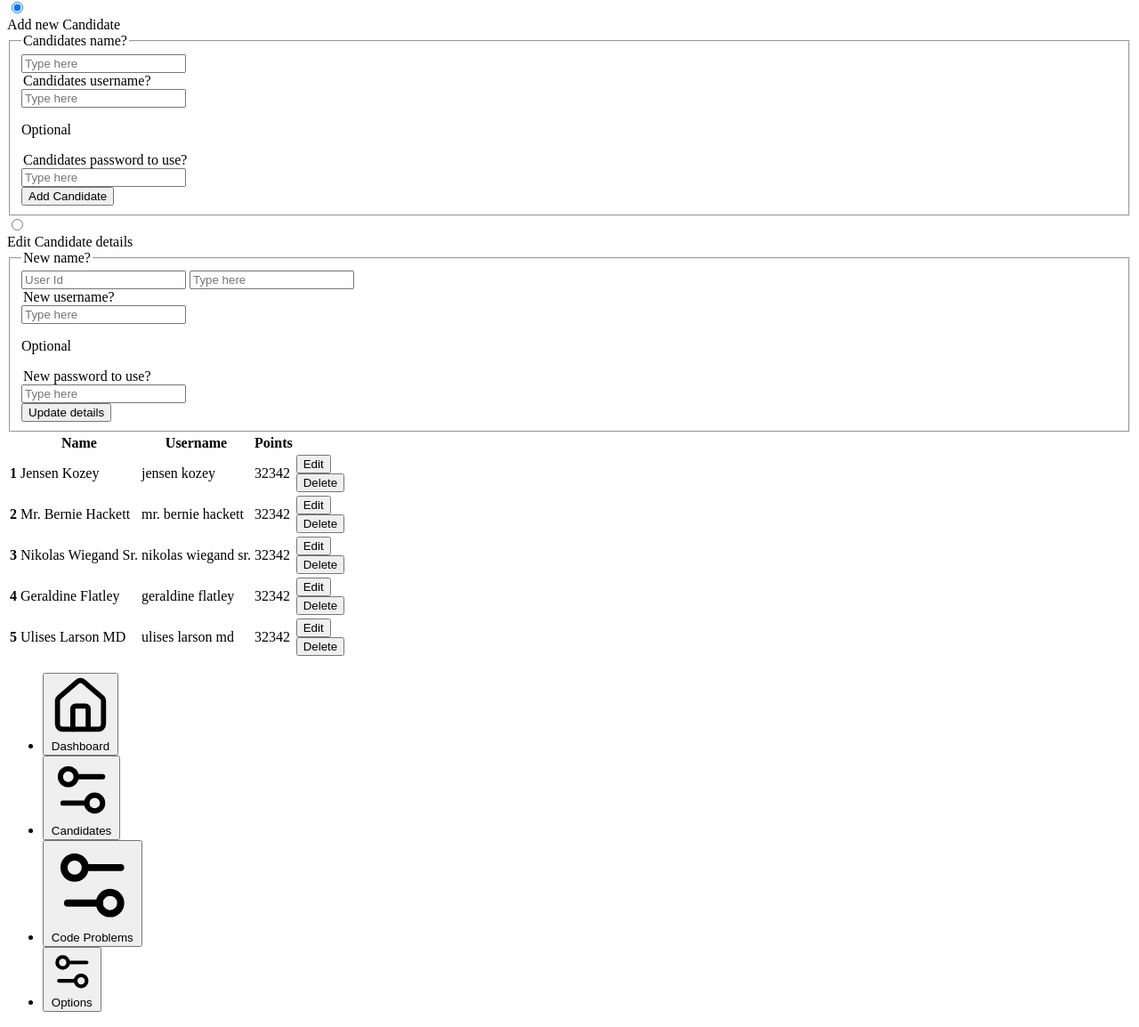
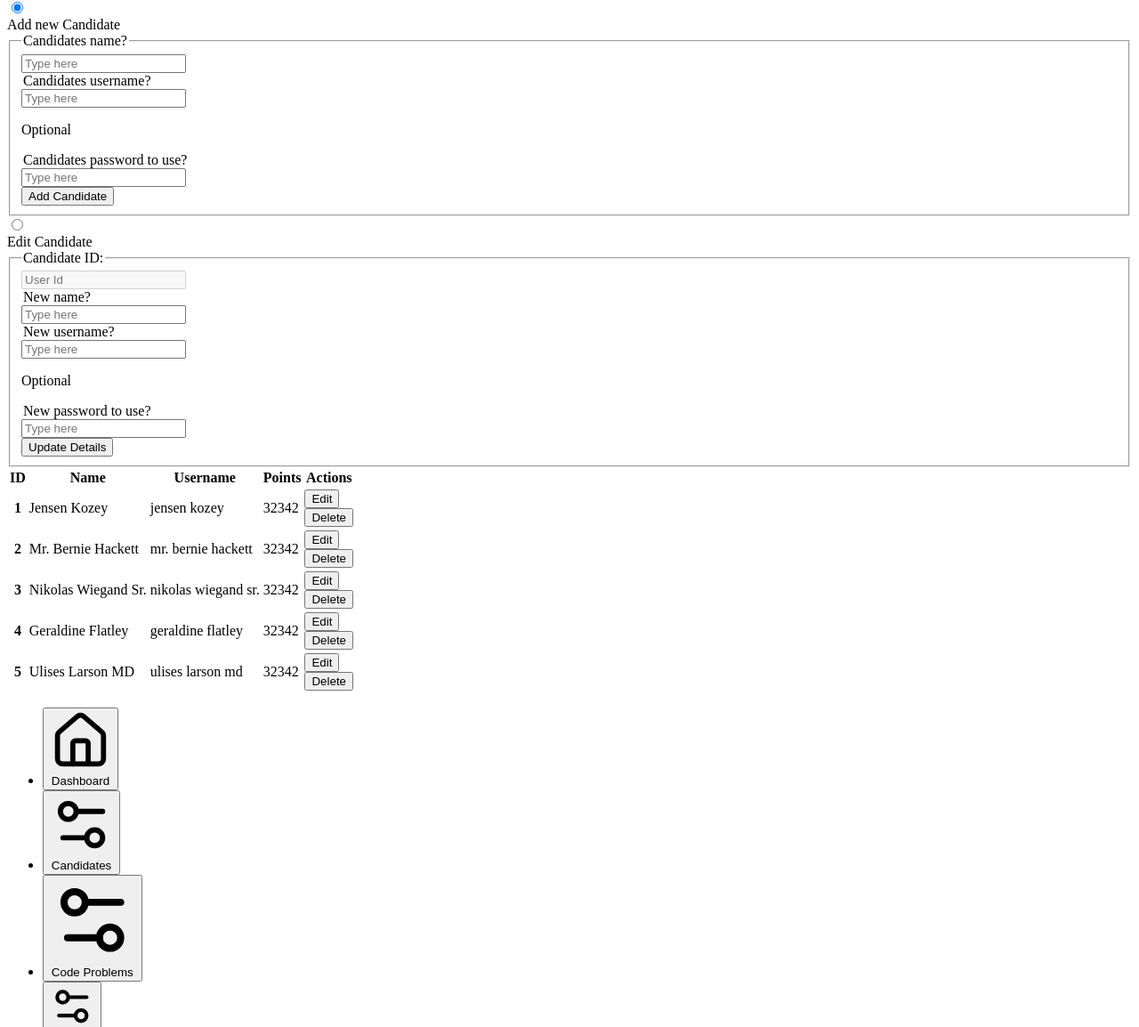
Before and after one commit to TheDirtiestRat/coding-compition-system, a Laravel app: page /admin/candidates in a window 1280 px wide. Shown: the part 1336-2490 px from the top of the page at 89% size. Run offline with Laravel 12, Linux system fonts and the light colour scheme; a user stored in the database is signed in; data comes from the database, SQL or seed files in the repository.

Commit message:
feat: Improve UI for candidates and challenges admin pages

```diff
--- a/resources/views/admin/candidates.blade.php
+++ b/resources/views/admin/candidates.blade.php
@@ -27,15 +27,15 @@
     @endif
 
     <div class="flex flex-row gap-3 w-full">
-        <div class="tabs tabs-lift w-[350px]">
-            <input type="radio" name="my_tabs_3" class="tab" aria-label="Add Candidate" checked="checked" />
+        <div class="tabs tabs-lift w-[450px]">
+            <input type="radio" name="my_tabs_3" class="tab font-medium" aria-label="Add Candidate" checked="checked" />
             <div class="tab-content bg-base-100 border-base-300 p-3">
                 {{-- for adding new candidates --}}
                 <span class="text-2xl font-bold">Add new Candidate</span>
                 <form method="POST" action="{{ url('/admin/add-candidate') }}">
                     @csrf
                     {{-- form --}}
-                    <fieldset class="fieldset">
+                    <fieldset class="fieldset mt-2">
                         <legend class="fieldset-legend">Candidates name?</legend>
                         <input type="text" class="input" name="candidate_name" placeholder="Type here" />
                         {{-- <p class="label">Optional</p> --}}
@@ -45,21 +45,22 @@
                         <legend class="fieldset-legend">Candidates password to use?</legend>
                         <input type="text" class="input" name="user_password" placeholder="Type here" />
                         <div class="divider"></div>
-                        <button class="btn btn-soft">Add Candidate</button>
+                        <button class="btn btn-primary">Add Candidate</button>
                     </fieldset>
                 </form>
             </div>
 
-            <input type="radio" name="my_tabs_3" id="edit_tabs" class="tab" aria-label="Edit Candidate" />
+            <input type="radio" name="my_tabs_3" id="edit_tabs" class="tab font-medium" aria-label="Edit Candidate" />
             <div class="tab-content bg-base-100 border-base-300 p-3">
                 {{-- for editing candidates details --}}
-                <span class="text-2xl font-bold">Edit Candidate details</span>
+                <span class="text-2xl font-bold">Edit Candidate</span>
                 <form method="POST" action="{{ url('/admin/update-candidate') }}">
                     @csrf
                     {{-- form --}}
-                    <fieldset class="fieldset">
-                        <input type="text" class="input input-sm" name="candidate_id" id="candidate_id"
-                            placeholder="User Id" readonly />
+                    <fieldset class="fieldset mt-2">
+                        <legend class="fieldset-legend text-md">Candidate ID: </legend>
+                        <input type="text" class="input" name="candidate_id" id="candidate_id"
+                            placeholder="User Id" readonly disabled />
                         <legend class="fieldset-legend">New name?</legend>
                         <input type="text" class="input" name="edit_name" id="edit_name" placeholder="Type here" />
                         {{-- <p class="label">Optional</p> --}}
@@ -71,7 +72,7 @@
                         <input type="text" class="input" name="edit_user_password" id="edit_user_password"
                             placeholder="Type here" />
                         <div class="divider"></div>
-                        <button class="btn btn-soft">Update details</button>
+                        <button class="btn btn-primary">Update Details</button>
                     </fieldset>
                 </form>
             </div>
@@ -85,23 +86,23 @@
             <div class="overflow-x-auto">
                 <table class="table table-zebra">
                     <!-- head -->
-                    <thead>
+                    <thead class="bg-slate-700/50 text-neutral-200 text-center">
                         <tr>
-                            <th></th>
+                            <th>ID</th>
                             <th>Name</th>
                             <th>Username</th>
                             <th>Points</th>
-                            <th></th>
+                            <th>Actions</th>
                         </tr>
                     </thead>
                     <tbody>
                         @foreach ($candidates as $candidate)
-                            <tr>
+                            <tr class="text-center">
                                 <th>{{ $candidate->id }}</th>
                                 <td>{{ $candidate->fullname }}</td>
                                 <td>{{ optional($candidate->user)->name }}</td>
                                 <td>{{ 32342 }}</td>
-                                <td class=" flex flex-row gap-2">
+                                <td class="flex flex-row items-center justify-center gap-2">
                                     <button class="btn btn-xs"
                                         onclick="edit_candidate('{{ $candidate->id }}','{{ $candidate->fullname }}','{{ optional($candidate->user)->name }}')">Edit</button>
                                     <form action="{{ url('/admin/delete-candidate/' . $candidate->id) }}"
```
Also changed, not shown: resources/views/admin/challenges.blade.php (+13 -12 lines).
